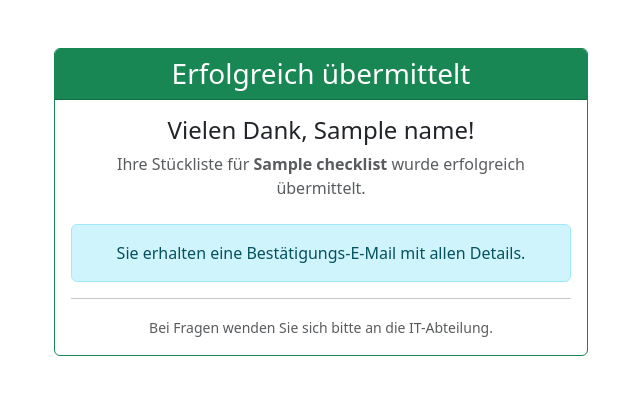
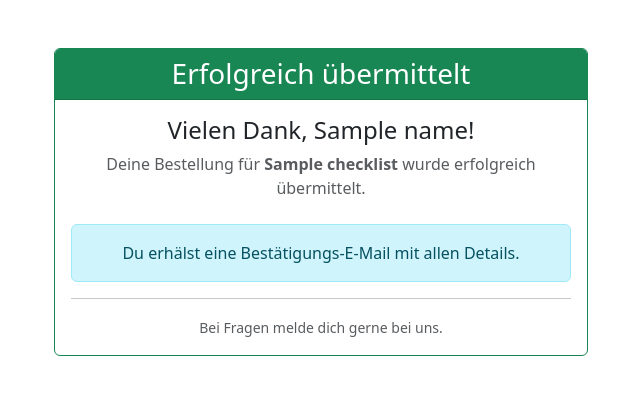
Before and after one commit to lesven/besteller, a Symfony app: template templates/checklist/success.html.twig in a window 1280 px wide. Shown: the part 56-451 px from the top of the page, without its empty margins (319-959 px from the left). Run offline with Twig, Linux system fonts and the light colour scheme; the template is opened without the code that fills it: most values are stand-ins (such as "Sample title", 1, 10 or a date in 2020); some libraries are stand-ins or nearby versions.

Commit message:
feat: Update confirmation email and success message language for a more informal tone

```diff
--- a/src/Service/EmailService.php
+++ b/src/Service/EmailService.php
@@ -36,7 +36,7 @@ class EmailService
         $managerEmail = (new Email())
             ->from('noreply@besteller.local')
             ->to($submission->getEmail())
-            ->subject('Bestätigung: Ihre Stückliste wurde erfolgreich übermittelt')
+            ->subject('Bestätigung: Die Bestellung wurde erfolgreich übermittelt')
             ->html($confirmationContent);
 
         $this->mailer->send($managerEmail);
--- a/templates/checklist/success.html.twig
+++ b/templates/checklist/success.html.twig
@@ -15,19 +15,19 @@
                 <div class="card-body text-center">
                     <h4>Vielen Dank, {{ name }}!</h4>
                     <p class="text-muted">
-                        Ihre Stückliste für <strong>{{ checklist.title }}</strong> wurde erfolgreich übermittelt.
+                        Deine Bestellung für <strong>{{ checklist.title }}</strong> wurde erfolgreich übermittelt.
                     </p>
 
                     <div class="alert alert-info mt-4">
                         <i class="fas fa-envelope"></i>
-                        Sie erhalten eine Bestätigungs-E-Mail mit allen Details.
+                        Du erhälst eine Bestätigungs-E-Mail mit allen Details.
                     </div>
 
                     <hr>
 
                     <p class="mb-0">
                         <small class="text-muted">
-                            Bei Fragen wenden Sie sich bitte an die IT-Abteilung.
+                            Bei Fragen melde dich gerne bei uns.
                         </small>
                     </p>
                 </div>
```
